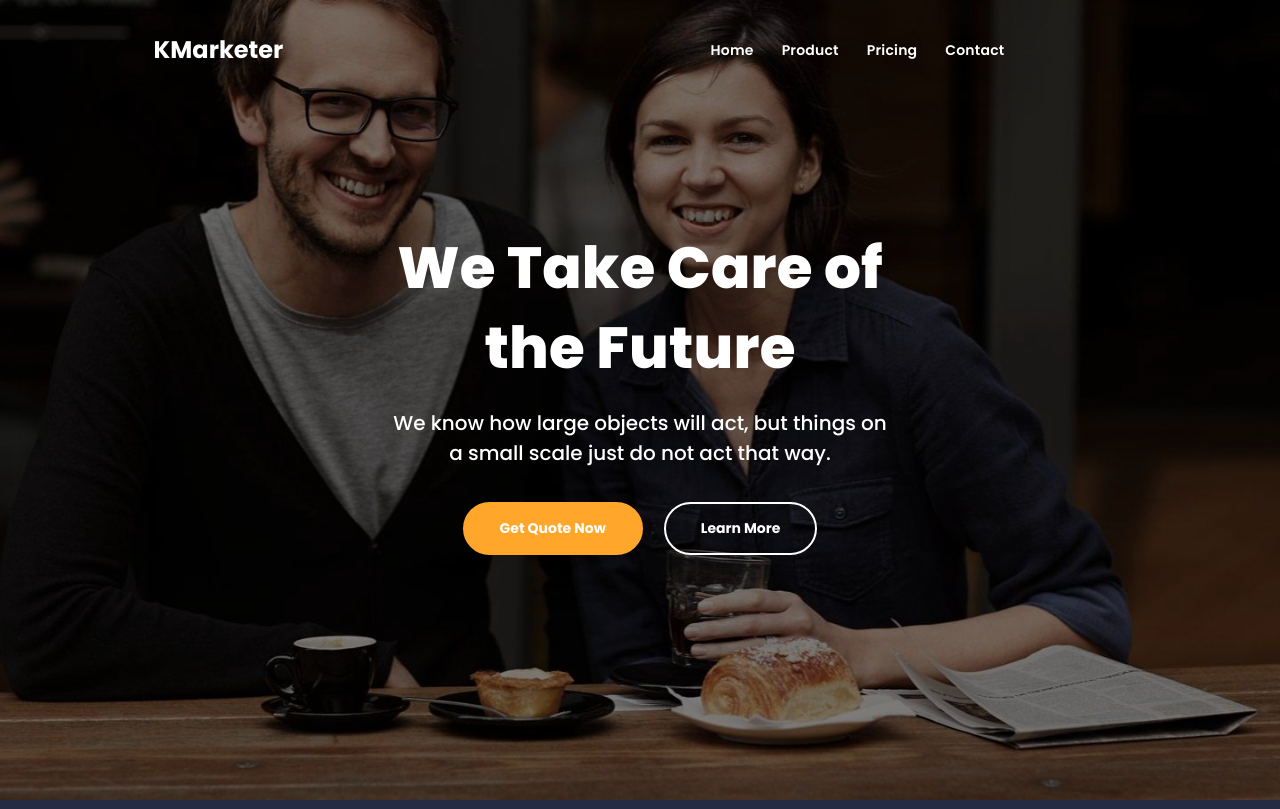
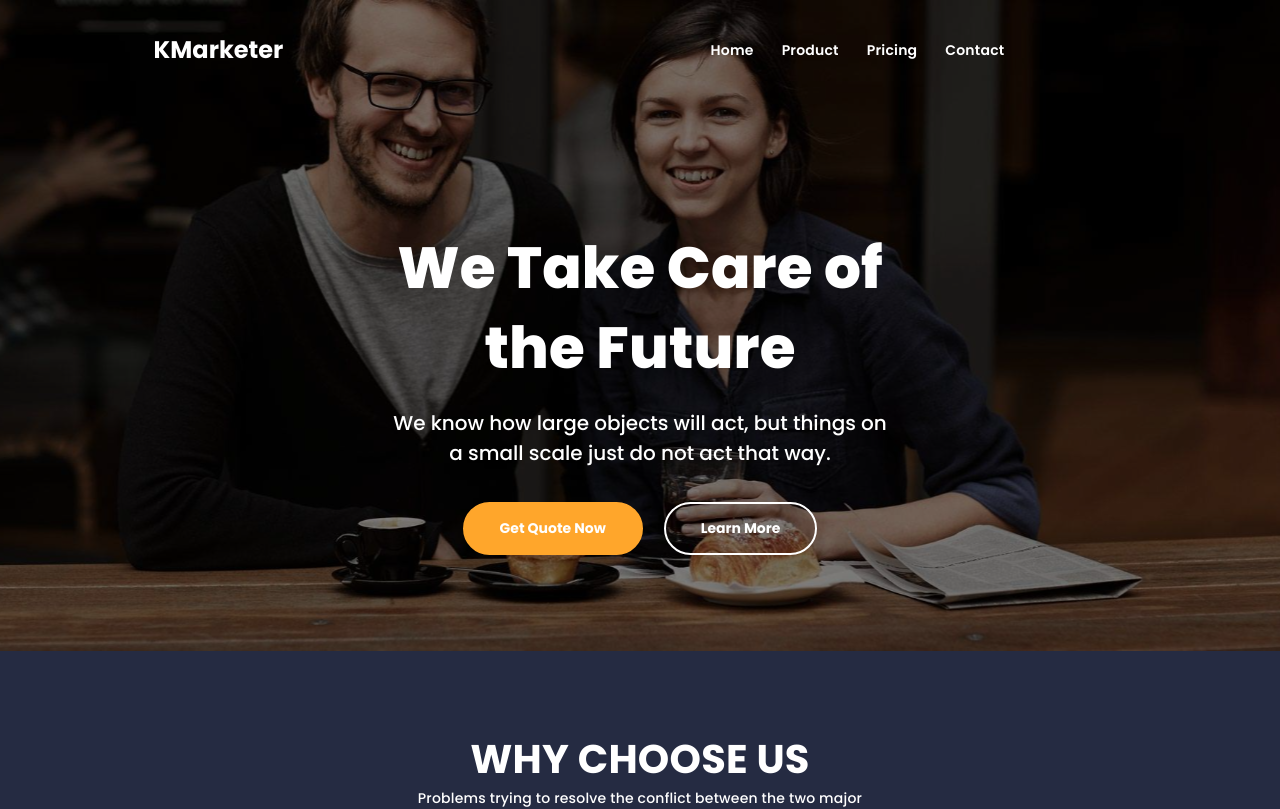
Before and after one commit to Folayimi/K-Marketer, a React (Vite) app: page / in a window 1280 px wide. Shown: the top 809 px of the page. Built offline with nearby package versions, Linux system fonts and the light colour scheme; some icons are missing.

Commit message:
made some changes

```diff
--- a/src/Components/HeroSection/HeroSection.css
+++ b/src/Components/HeroSection/HeroSection.css
@@ -4,13 +4,13 @@
   background-size: cover;
   background-position: center;
   background-repeat: no-repeat;
-  min-height: 100vh;
+  min-height: 100%;
 }
 .hero-section > .overlay {
   color: white;
   width: 100%;
-  min-height: 100vh;
-  padding: 2em 12%;
+  height: 100%;
+  padding: 2em 12% 6em 12%;
   background: rgba(0, 0, 0, 0.5);
   display: flex;
   flex-direction: column;
```
Also changed, not shown: src/Components/Header/cover.svg (deleted).
